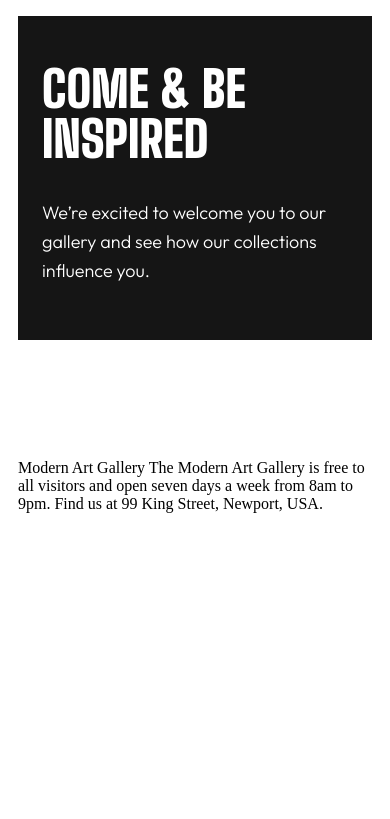
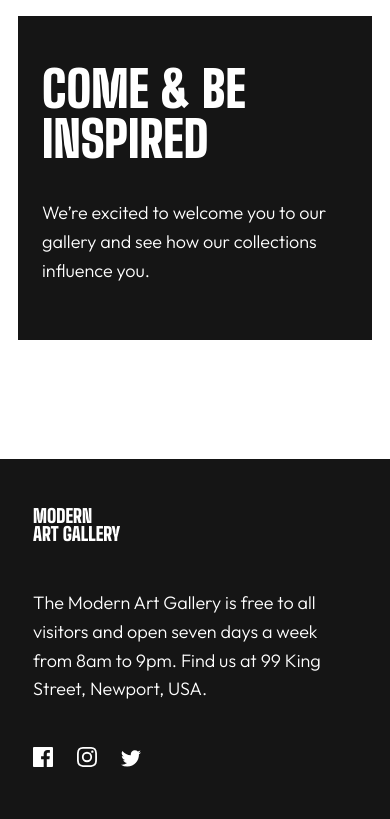
Before and after one commit to mln95/art_gallery_improving_code, a plain HTML site: page starter-code/index.html in a window 390 px wide. Shown: the part 2164-2983 px from the top of the page. Before the commit the page ends 2677 px from the top, so only its background shows below. Drawn offline with Linux system fonts and the light colour scheme.

Commit message:
finalization mobile version

```diff
--- a/starter-code/assets/scss/_main_mobile.scss
+++ b/starter-code/assets/scss/_main_mobile.scss
@@ -73,4 +73,27 @@
             }
         }
     }
+    footer {
+        padding: 48px 40px 48px 33px;
+        background: #151515;
+
+        h3 {
+            margin-bottom: 45px;
+            font-weight: 900;
+        }
+
+        p {
+            margin-bottom: 43px;
+            font-weight: 300;
+            font-family: 'Outfit', sans-serif;
+        }
+
+        h3, p {
+            color: white;
+        }
+
+        img:not(:last-child) {
+            margin-right: 20px;
+        }
+    }
 }
--- a/starter-code/index.html
+++ b/starter-code/index.html
@@ -43,12 +43,17 @@
     <p>We’re excited to welcome you to our gallery and see how our collections
     influence you.</p>
   </div>
+</section>
 
+<footer>
+  <h3>Modern<br>Art Gallery</h3>
 
-  Modern Art Gallery
+  <p>The Modern Art Gallery is free to all visitors and open seven days a week
+  from 8am to 9pm. Find us at 99 King Street, Newport, USA.</p>
+  <img src="assets/icon-facebook.svg">
+  <img src="assets/icon-instagram.svg">
+  <img src="assets/icon-twitter.svg">
+</footer>
 
-  The Modern Art Gallery is free to all visitors and open seven days a week
-  from 8am to 9pm. Find us at 99 King Street, Newport, USA.
-</section>
 </body>
 </html>
```
Also changed, not shown: starter-code/assets/scss/style.css, 1 other file.
